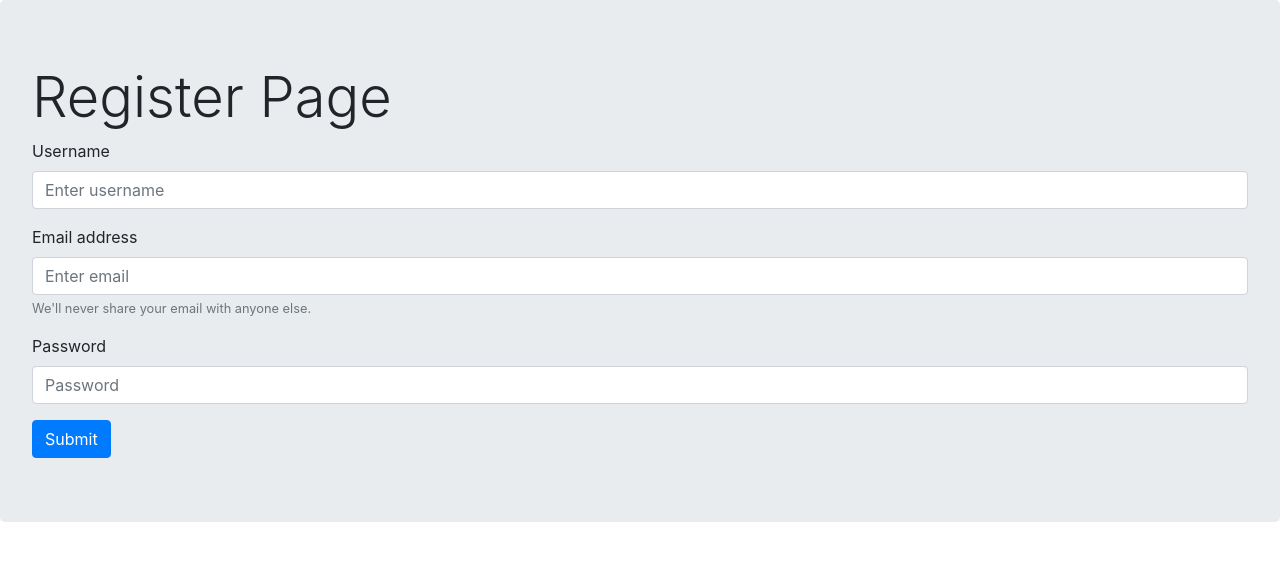
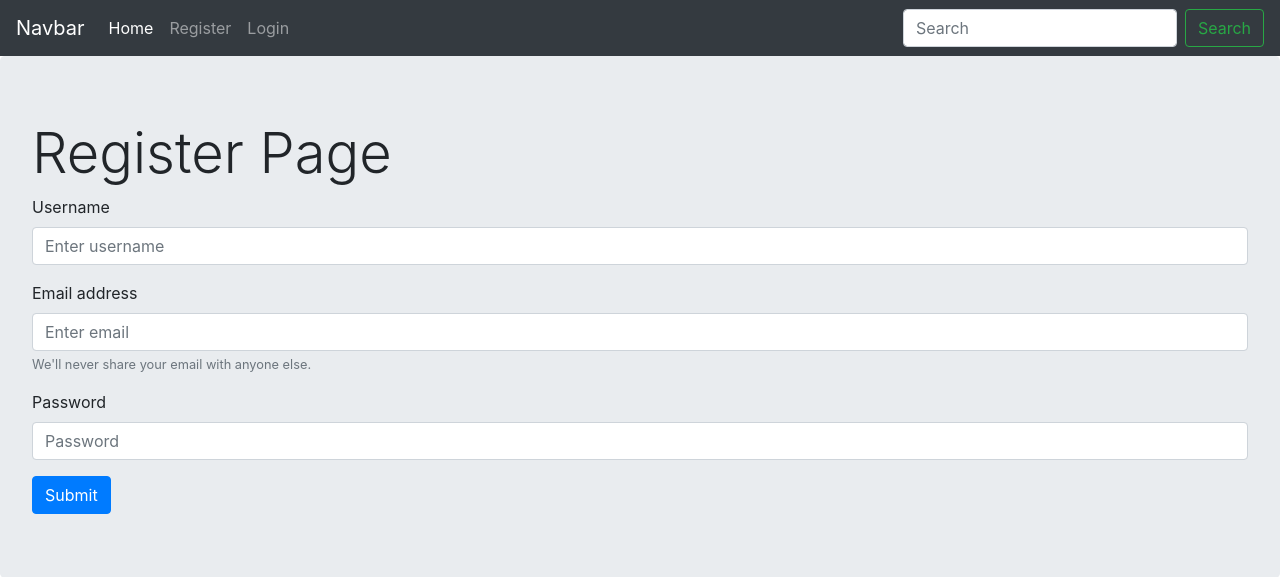
Before and after one commit to milleaduski/python-web-app, a Flask app: page /register in a window 1280 px wide. Shown: the top 577 px of the page. Run offline with Flask 2, Linux system fonts and the light colour scheme; some libraries are stand-ins or nearby versions.

Commit message:
Register user and base layout

```diff
--- a/app.py
+++ b/app.py
@@ -1,7 +1,7 @@
 import datetime
-from flask import Flask, render_template, request
+from flask import Flask, render_template, request, url_for, redirect
 from peewee import *
-from haslib import md5
+from hashlib import md5
 
 app = Flask(__name__)
 
--- /dev/null
+++ b/templates/layout.html
@@ -0,0 +1,40 @@
+<!DOCTYPE html>
+<html>
+<head>
+	<meta charset="utf-8">
+	<meta name='viewport' content="width=device-width, initial-scale=1.0">
+	<link rel="stylesheet" href="https://stackpath.bootstrapcdn.com/bootstrap/4.2.1/css/bootstrap.min.css"  integrity="sha384-GJzZqFGwb1QTTN6wy59ffF1BuGJpLSa9DkKMp0DgiMDm4iYMj70gZWKYbI706tWS" crossorigin="anonymous">
+	<title>Social media application</title>
+</head>
+<body>
+	<nav class="navbar navbar-expand-lg navbar-dark bg-dark">
+  <a class="navbar-brand" href="#">Navbar</a>
+  <button class="navbar-toggler" type="button" data-toggle="collapse" data-target="#navbarSupportedContent" aria-controls="navbarSupportedContent" aria-expanded="false" aria-label="Toggle navigation">
+    <span class="navbar-toggler-icon"></span>
+  </button>
+
+  <div class="collapse navbar-collapse" id="navbarSupportedContent">
+    <ul class="navbar-nav mr-auto">
+      <li class="nav-item active">
+        <a class="nav-link" href="{{url_for('showHomePage')}}">Home <span class="sr-only">(current)</span></a>
+      </li>
+      <li class="nav-item">
+        <a class="nav-link" href="{{url_for('registerPage')}}">Register</a>
+      </li>
+      <li class="nav-item">
+        <a class="nav-link" href="#">Login</a>
+      </li>
+    </ul>
+    <form class="form-inline my-2 my-lg-0">
+      <input class="form-control mr-sm-2" type="search" placeholder="Search" aria-label="Search">
+      <button class="btn btn-outline-success my-2 my-sm-0" type="submit">Search</button>
+    </form>
+  </div>
+</nav>
+{% block body %}
+
+
+
+{% endblock %}
+</body>
+</html>
--- a/templates/register.html
+++ b/templates/register.html
@@ -1,22 +1,16 @@
-<!DOCTYPE html>
-<html>
-<head>
-	<meta charset="utf-8">
-	<meta name='viewport' content="width=device-width, initial-scale=1.0">
-	<link rel="stylesheet" href="https://stackpath.bootstrapcdn.com/bootstrap/4.2.1/css/bootstrap.min.css" integrity="sha384-GJzZqFGwb1QTTN6wy59ffF1BuGJpLSa9DkKMp0DgiMDm4iYMj70gZWKYbI706tWS" crossorigin="anonymous">
-	<title>Register</title>
-</head>
-<body>
-	<div class="jumbotron">
+
+{%extends "layout.html" %}
+{% block body %}
+<div class="jumbotron">
 	<h1 class="display-4">Register Page</h1>
-	<form action="{{url_for('registerPage')}}" method="POST">
+	<form action="{{url_for('registerPage')}}" method="POST" autocomplete="off">
 		<div class="form-group">
 		    <label for="username">Username</label>
 		    <input type="text" class="form-control" id="username" name="username" aria-describedby="emailHelp" placeholder="Enter username">
   		</div>
 		<div class="form-group">
 		    <label for="email">Email address</label>
-		    <input type="email" class="form-control" id="email" name="email" aria-describedby="emailHelp" placeholder="Enter email">
+		    <input type="email" autocomplete="off" class="form-control" id="email" name="email" aria-describedby="emailHelp" placeholder="Enter email">
 		    <small id="emailHelp" class="form-text text-muted">We'll never share your email with anyone else.</small>
   		</div>
   		<div class="form-group">
@@ -26,5 +20,4 @@
   		<button type="submit" class="btn btn-primary">Submit</button>
 	</form>
 	</div>
-</body>
-</html>
+{% endblock %}
```
Also changed, not shown: templates/index.html (+4 -12 lines), tweets.db.
